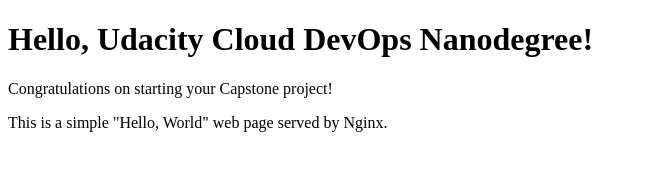
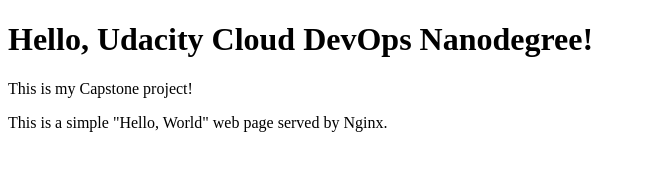
Before and after one commit to ckush/udacity_capstone, a plain HTML site: page index.html in a window 1280 px wide. Shown: the whole page, without its empty margins (0-646 px from the left). Drawn offline with Linux system fonts and the light colour scheme.

Commit message:
Update index.html

```diff
--- a/index.html
+++ b/index.html
@@ -5,7 +5,7 @@
   </head>
   <body>
     <h1>Hello, Udacity Cloud DevOps Nanodegree!</h1>
-    <p>Congratulations on starting your Capstone project!</p>
+    <p>This is my Capstone project!</p>
     <p>This is a simple "Hello, World" web page served by Nginx.</p>
   </body>
 </html>
```
